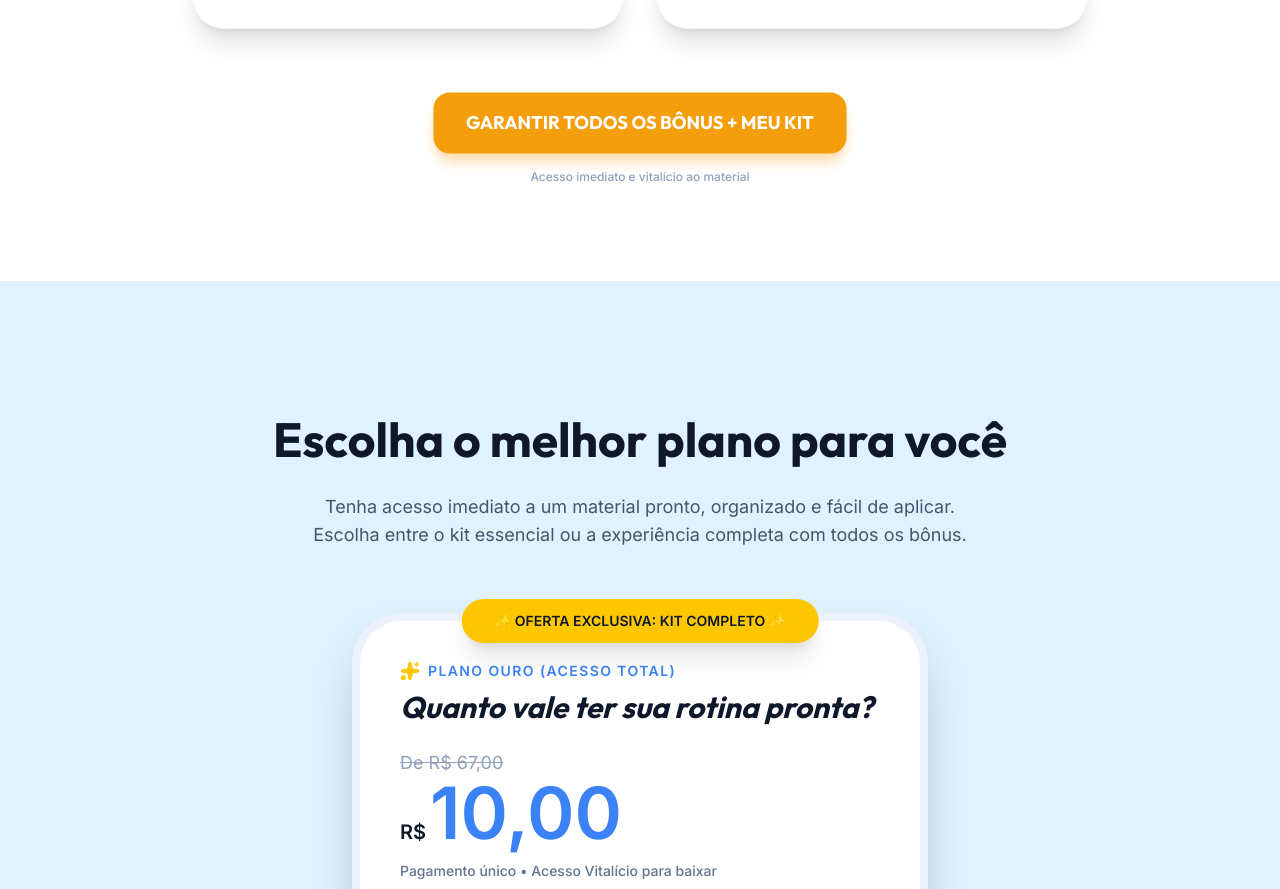
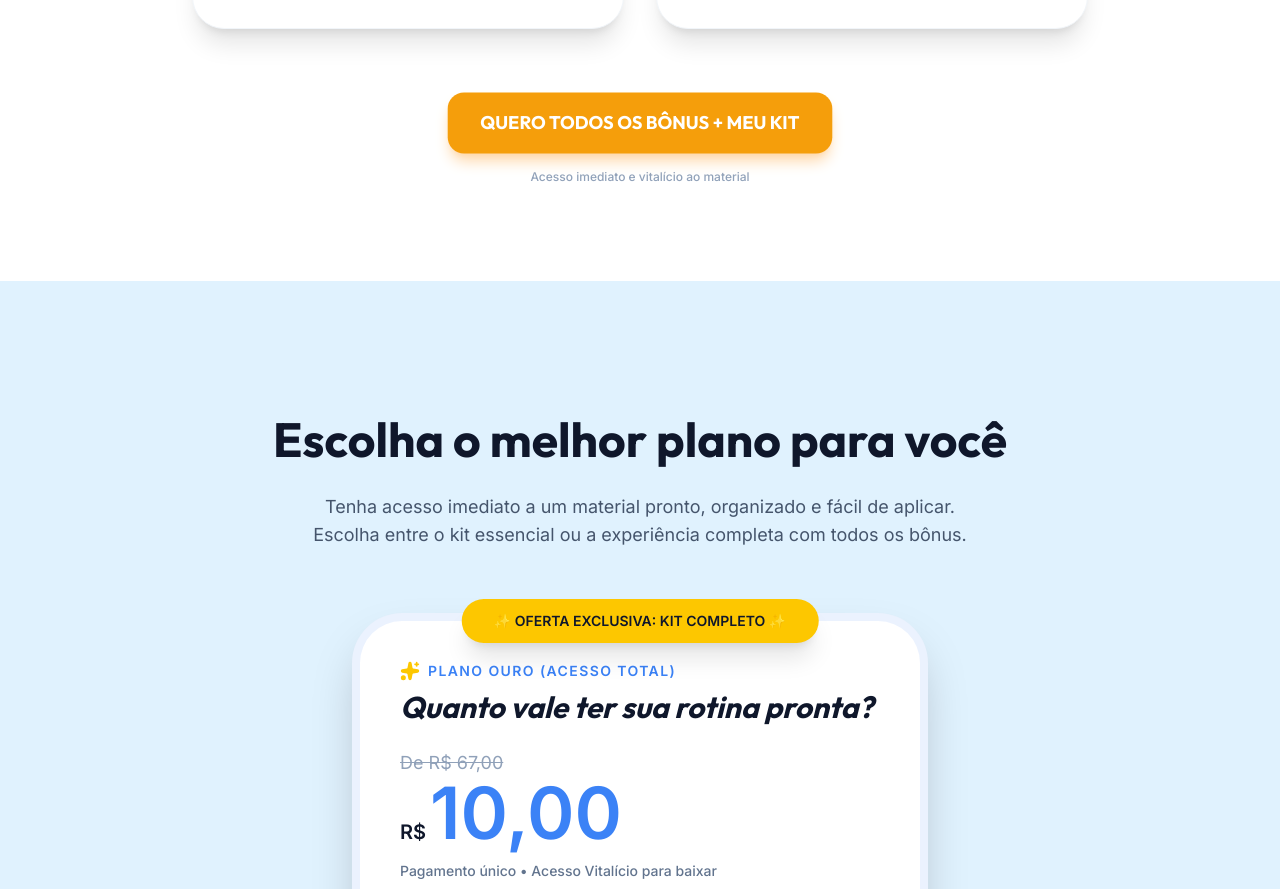
Before and after one commit to narutinfps-tech/atividades-1, a React (Vite) app: page / in a window 1280 px wide. Shown: the part 7618-8507 px from the top of the page. Built offline with nearby package versions, Linux system fonts and the light colour scheme.

Commit message:
feat: Update CTA button text
Changes the call-to-action button text on the sales page to be more engaging and action-oriented.

```diff
--- a/src/App.tsx
+++ b/src/App.tsx
@@ -800,7 +800,7 @@ export default function App() {
             className="flex flex-col items-center mt-16"
           >
             <Button onClick={scrollToCheckout} className="mb-4">
-              GARANTIR TODOS OS BÔNUS + MEU KIT
+              QUERO TODOS OS BÔNUS + MEU KIT
             </Button>
             <p className="text-xs text-slate-400 font-medium">Acesso imediato e vitalício ao material</p>
           </motion.div>
```
